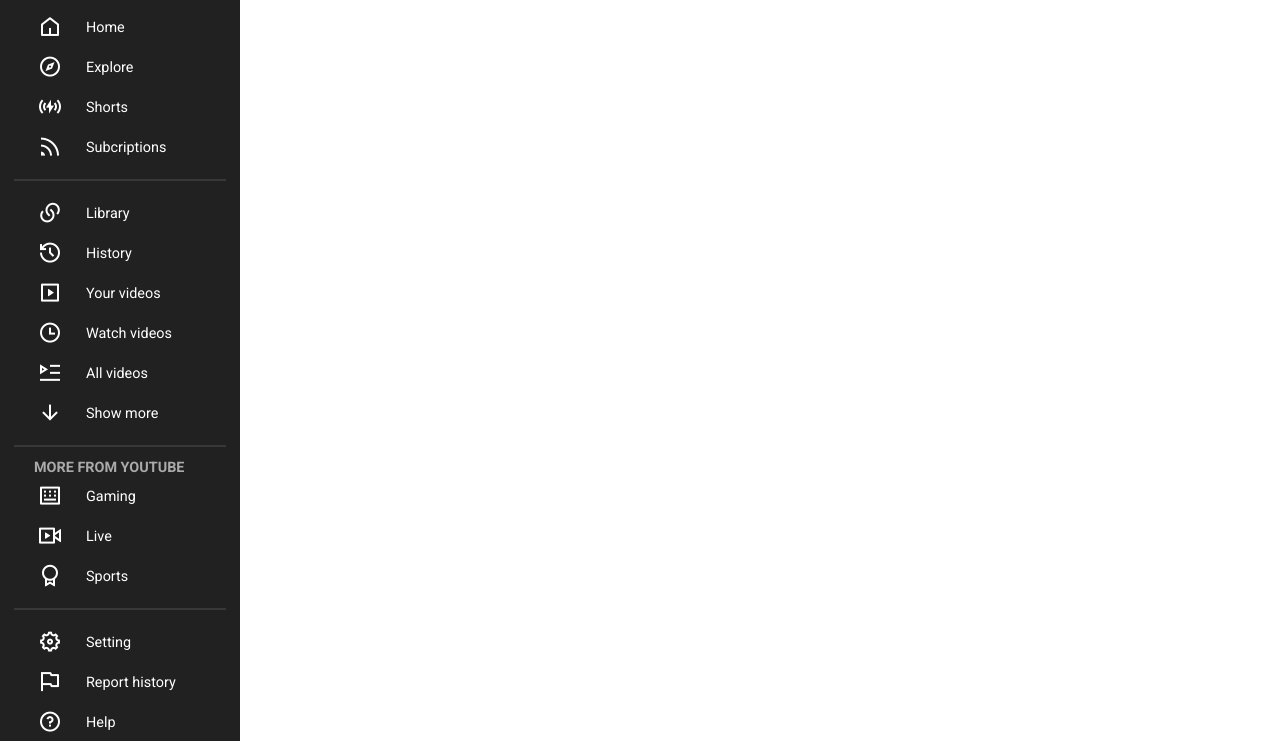
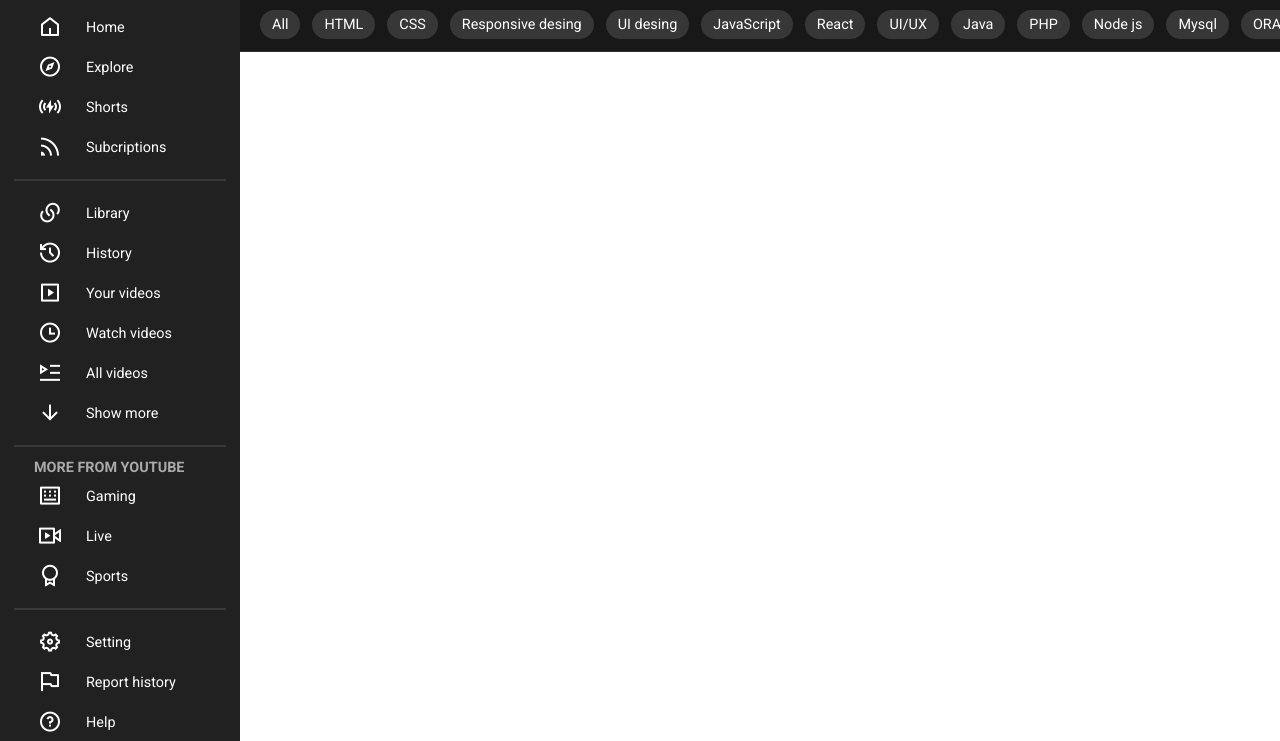
Before and after one commit to JohnVanagandr/youtube_2894667, a plain HTML site: page index.html in a window 1280 px wide. Shown: the part 59-800 px from the top of the page. Drawn offline with nearby package versions, Linux system fonts and the light colour scheme.

Commit message:
se configuran los tags

```diff
--- a/css/styles.css
+++ b/css/styles.css
@@ -206,3 +206,33 @@ hr{
 .content{
     grid-area: container;
 }
+.chips-warpper{
+    background-color: #181818;
+    display: flex;
+    padding-left: 14px;
+    border-top: 1px solid rgba(255, 255, 255, 0.1);
+    border-bottom: 1px solid rgba(255, 255, 255, 0.1);
+    max-width: calc(100vw - 240px);
+    overflow-x: scroll;
+}
+.chips-warpper::-webkit-scrollbar{
+    height: 6px;
+}
+.chips-warpper:hover::-webkit-scrollbar-thumb{
+    background: #717171;
+}
+
+.chips{
+    margin: 12px 6px;
+    background-color: #373737;
+    padding: 6px 12px;
+    color: #fff;
+    cursor: pointer;
+    border-radius: 16px;
+    white-space: nowrap;
+    transition: .5s;
+}
+
+.chips:hover{
+    background-color: #d4d4d4;
+}
--- a/index.html
+++ b/index.html
@@ -109,7 +109,52 @@
         </div>
     </aside>
     <!-- Main -->
-    <main class="content"></main>
+    <main class="content">
+        <div class="chips-warpper">
+            <div class="chips">
+                <p>All</p>
+            </div>
+            <div class="chips">
+                <p>HTML</p>
+            </div>
+            <div class="chips">
+                <p>CSS</p>
+            </div>
+            <div class="chips">
+                <p>Responsive desing</p>
+            </div>
+            <div class="chips">
+                <p>UI desing</p>
+            </div>
+            <div class="chips">
+                <p>JavaScript</p>
+            </div>
+            <div class="chips">
+                <p>React</p>
+            </div>
+            <div class="chips">
+                <p>UI/UX</p>
+            </div>
+            <div class="chips">
+                <p>Java</p>
+            </div>
+            <div class="chips">
+                <p>PHP</p>
+            </div>
+            <div class="chips">
+                <p>Node js</p>
+            </div>
+            <div class="chips">
+                <p>Mysql</p>
+            </div>
+            <div class="chips">
+                <p>ORACLE</p>
+            </div>
+            <div class="chips">
+                <p>UML</p>
+            </div>
+        </div>
+    </main>
 
 
 </body>
```
